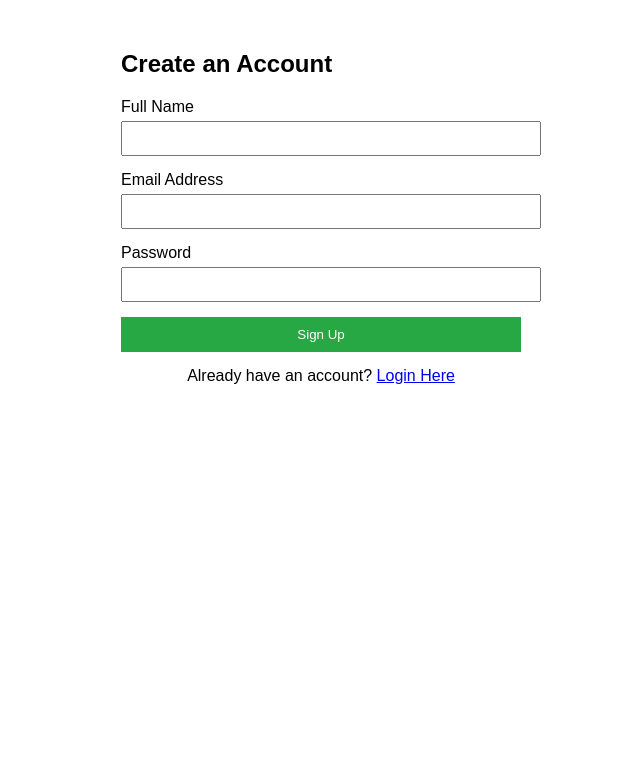
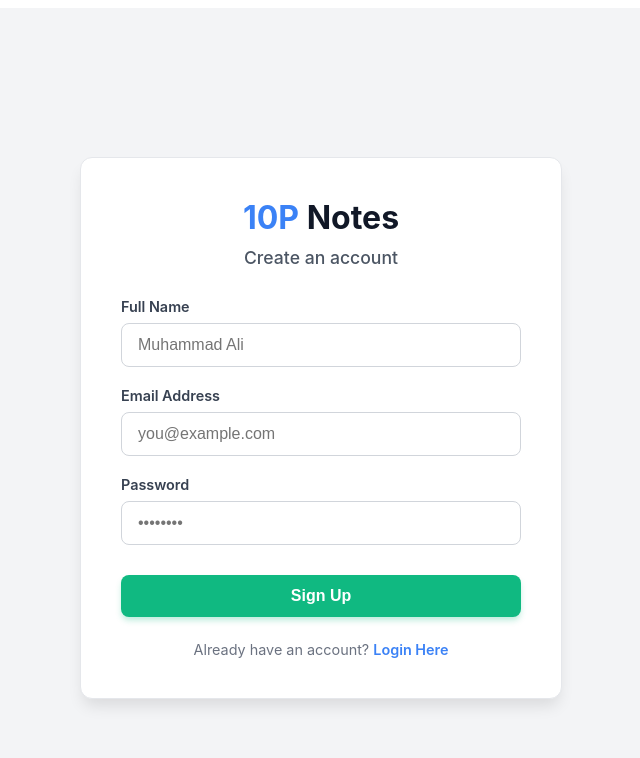
Before and after one commit to 10pshine-cohort-9/cohort-9-mern-16167-raja, a React (Vite) app in the folder frontend/: page /register in a window 1280 px wide. Shown: the top 758 px of the page, without its empty margins (319-959 px from the left). Built offline with nearby package versions, Linux system fonts and the light colour scheme.

Commit message:
feat(frontend): polish authentication ui and integrate react-quill rich text editor

```diff
--- a/frontend/package.json
+++ b/frontend/package.json
@@ -14,6 +14,7 @@
     "axios": "^1.19.0",
     "react": "^19.2.8",
     "react-dom": "^19.2.8",
+    "react-quill-new": "^3.8.3",
     "react-router-dom": "^7.18.2"
   },
   "devDependencies": {
--- a/frontend/src/pages/Dashboard.tsx
+++ b/frontend/src/pages/Dashboard.tsx
@@ -2,7 +2,11 @@ import React, { useEffect, useState, FormEvent } from 'react';
 import { useNavigate } from 'react-router-dom';
 import axios from 'axios';
 import { AuthResponse } from './Login';
-import { getValidSession } from '../components/ProtectedRoute'; // Importing our new safe parser
+import { getValidSession } from '../components/ProtectedRoute';
+
+// --- NEW: Import React Quill and its CSS ---
+import ReactQuill from 'react-quill-new';
+import 'react-quill-new/dist/quill.snow.css';
 
 export interface Note {
   _id: string;
@@ -14,6 +18,7 @@ export interface Note {
 const Dashboard = () => {
   const [notes, setNotes] = useState<Note[]>([]);
   const [error, setError] = useState('');
+  const [isLoading, setIsLoading] = useState(true);
 
   const [showForm, setShowForm] = useState(false);
   const [title, setTitle] = useState('');
@@ -22,8 +27,6 @@ const Dashboard = () => {
   const [editingNoteId, setEditingNoteId] = useState<string | null>(null);
 
   const navigate = useNavigate();
-
-  // Use the safe helper instead of direct JSON.parse
   const userInfo = getValidSession();
 
   useEffect(() => {
@@ -37,6 +40,7 @@ const Dashboard = () => {
 
   const fetchNotes = async () => {
     try {
+      setIsLoading(true);
       const config = { headers: { Authorization: `Bearer ${userInfo?.token}` } };
       const { data } = await axios.get<Note[]>('/api/notes', config);
       setNotes(data);
@@ -46,6 +50,8 @@ const Dashboard = () => {
       } else {
         setError('An unexpected error occurred while fetching notes');
       }
+    } finally {
+      setIsLoading(false);
     }
   };
 
@@ -53,18 +59,20 @@ const Dashboard = () => {
     e.preventDefault();
     setFormError('');
 
+    // Ensure they don't submit an empty rich text box (ReactQuill leaves <p><br></p> when empty)
+    if (!content || content === '<p><br></p>') {
+      setFormError('Note content cannot be empty.');
+      return;
+    }
+
     try {
       const config = { headers: { Authorization: `Bearer ${userInfo?.token}` } };
 
       if (editingNoteId) {
         const { data } = await axios.put<Note>(`/api/notes/${editingNoteId}`, { title, content }, config);
-        // FIX: Use functional state update to prevent race conditions
-        setNotes((currentNotes) =>
-          currentNotes.map((note) => (note._id === editingNoteId ? data : note))
-        );
+        setNotes((currentNotes) => currentNotes.map((note) => (note._id === editingNoteId ? data : note)));
       } else {
         const { data } = await axios.post<Note>('/api/notes', { title, content }, config);
-        // FIX: Use functional state update
         setNotes((currentNotes) => [data, ...currentNotes]);
       }
 
@@ -91,19 +99,12 @@ const Dashboard = () => {
 
   const handleDeleteNote = async (id: string) => {
     if (!window.confirm('Are you sure you want to delete this note?')) return;
-
     try {
       const config = { headers: { Authorization: `Bearer ${userInfo?.token}` } };
       await axios.delete(`/api/notes/${id}`, config);
-
-      // FIX: Use functional state update
       setNotes((currentNotes) => currentNotes.filter((note) => note._id !== id));
     } catch (err: unknown) {
-      if (axios.isAxiosError(err)) {
-        alert(err.response?.data?.message || 'Failed to delete note');
-      } else {
-        alert('An unexpected error occurred while deleting');
-      }
+      alert('Failed to delete note');
     }
   };
 
@@ -122,67 +123,133 @@ const Dashboard = () => {
     navigate('/login');
   };
 
+  // Custom toolbar settings for ReactQuill
+  const modules = {
+    toolbar: [
+      [{ 'header': [1, 2, false] }],
+      ['bold', 'italic', 'underline', 'strike', 'blockquote'],
+      [{'list': 'ordered'}, {'list': 'bullet'}, {'indent': '-1'}, {'indent': '+1'}],
+      ['link'],
+      ['clean']
+    ],
+  };
+
   return (
-    <div style={{ padding: '20px', fontFamily: 'sans-serif', maxWidth: '800px', margin: '0 auto' }}>
+    <div style={{ backgroundColor: '#f3f4f6', minHeight: '100vh', fontFamily: '"Inter", "Segoe UI", sans-serif' }}>
 
-      <div style={{ display: 'flex', justifyContent: 'space-between', alignItems: 'center' }}>
-        <h2>Welcome, {userInfo?.name}!</h2>
-        <button onClick={handleLogout} style={{ padding: '8px 15px', backgroundColor: '#dc3545', color: 'white', border: 'none', borderRadius: '4px', cursor: 'pointer' }}>
+      {/* Top Navigation Bar */}
+      <nav style={{ backgroundColor: '#ffffff', padding: '16px 32px', boxShadow: '0 1px 3px rgba(0,0,0,0.1)', display: 'flex', justifyContent: 'space-between', alignItems: 'center', position: 'sticky', top: 0, zIndex: 100 }}>
+        <h1 style={{ margin: 0, fontSize: '1.5rem', color: '#111827', fontWeight: 700 }}>
+          <span style={{ color: '#3b82f6' }}>10P</span> Notes
+        </h1>
+        <div style={{ display: 'flex', alignItems: 'center', gap: '20px' }}>
+          <span style={{ color: '#4b5563', fontWeight: 500 }}>Hello, {userInfo?.name?.split(' ')[0]}</span>
+          <button
+            onClick={handleLogout}
+            style={{ padding: '8px 16px', backgroundColor: '#fef2f2', color: '#ef4444', border: '1px solid #fecaca', borderRadius: '6px', cursor: 'pointer', fontWeight: 600, transition: 'all 0.2s' }}
+            onMouseOver={(e) => e.currentTarget.style.backgroundColor = '#fee2e2'}
+            onMouseOut={(e) => e.currentTarget.style.backgroundColor = '#fef2f2'}
+          >
             Logout
           </button>
         </div>
+      </nav>
 
-      <hr style={{ margin: '20px 0', border: '1px solid #eee' }} />
+      {/* Main Content Area */}
+      <main style={{ maxWidth: '1000px', margin: '0 auto', padding: '40px 20px' }}>
 
-      <div style={{ display: 'flex', justifyContent: 'space-between', alignItems: 'center', marginBottom: '20px' }}>
-        <h3>My Notes</h3>
-        <button onClick={handleToggleForm} style={{ padding: '8px 15px', backgroundColor: showForm ? '#6c757d' : '#28a745', color: 'white', border: 'none', borderRadius: '4px', cursor: 'pointer' }}>
-          {showForm ? 'Cancel' : '+ Create Note'}
+        {/* Action Header */}
+        <div style={{ display: 'flex', justifyContent: 'space-between', alignItems: 'center', marginBottom: '30px' }}>
+          <h2 style={{ margin: 0, fontSize: '1.75rem', color: '#111827' }}>My Dashboard</h2>
+          <button
+            onClick={handleToggleForm}
+            style={{ padding: '10px 20px', backgroundColor: showForm ? '#6b7280' : '#3b82f6', color: 'white', border: 'none', borderRadius: '8px', cursor: 'pointer', fontWeight: 600, boxShadow: '0 4px 6px -1px rgba(59, 130, 246, 0.3)', transition: 'background-color 0.2s' }}
+          >
+            {showForm ? 'Close Editor' : '+ Create New Note'}
           </button>
         </div>
 
-      {error && <div style={{ color: 'red', marginBottom: '15px', padding: '10px', backgroundColor: '#f8d7da', borderRadius: '4px' }}>{error}</div>}
+        {error && <div style={{ padding: '12px', backgroundColor: '#fee2e2', color: '#b91c1c', borderRadius: '8px', marginBottom: '20px', border: '1px solid #fecaca' }}>{error}</div>}
 
+        {/* Note Editor Modal/Card */}
         {showForm && (
-        <div style={{ marginBottom: '30px', padding: '20px', backgroundColor: '#f8f9fa', borderRadius: '8px', border: '1px solid #ddd' }}>
-          <h4 style={{ marginTop: 0 }}>{editingNoteId ? 'Edit Note' : 'Create a New Note'}</h4>
-          {formError && <div style={{ color: 'red', marginBottom: '10px' }}>{formError}</div>}
-          <form onSubmit={handleSubmitNote} style={{ display: 'flex', flexDirection: 'column', gap: '15px' }}>
+          <div style={{ backgroundColor: '#ffffff', padding: '24px', borderRadius: '12px', boxShadow: '0 10px 15px -3px rgba(0, 0, 0, 0.1)', marginBottom: '40px', border: '1px solid #e5e7eb', animation: 'fadeIn 0.3s ease-in-out' }}>
+            <h3 style={{ marginTop: 0, marginBottom: '20px', color: '#111827', fontSize: '1.25rem' }}>{editingNoteId ? '✏️ Edit Note' : '📝 Create Note'}</h3>
+            {formError && <div style={{ color: '#ef4444', marginBottom: '16px', fontSize: '0.875rem' }}>{formError}</div>}
+
+            <form onSubmit={handleSubmitNote} style={{ display: 'flex', flexDirection: 'column', gap: '16px' }}>
               <input
-              type="text" placeholder="Note Title" value={title} onChange={(e) => setTitle(e.target.value)} required
-              style={{ padding: '10px', borderRadius: '4px', border: '1px solid #ccc' }}
+                type="text" placeholder="Give your note a title..." value={title} onChange={(e) => setTitle(e.target.value)} required
+                style={{ padding: '12px 16px', borderRadius: '8px', border: '1px solid #d1d5db', fontSize: '1rem', outline: 'none' }}
               />
-            <textarea
-              placeholder="Write your note details here..." value={content} onChange={(e) => setContent(e.target.value)} required rows={4}
-              style={{ padding: '10px', borderRadius: '4px', border: '1px solid #ccc', resize: 'vertical' }}
+
+              {/* --- NEW: React Quill Editor --- */}
+              <div style={{ marginBottom: '40px' }}>
+                <ReactQuill
+                  theme="snow"
+                  value={content}
+                  onChange={setContent}
+                  modules={modules}
+                  style={{ height: '200px' }}
                 />
-            <button type="submit" style={{ padding: '10px', backgroundColor: editingNoteId ? '#ffc107' : '#007bff', color: editingNoteId ? 'black' : 'white', border: 'none', borderRadius: '4px', cursor: 'pointer', fontWeight: 'bold' }}>
-              {editingNoteId ? 'Update Note' : 'Save Note'}
+              </div>
+
+              <div style={{ display: 'flex', justifyContent: 'flex-end', gap: '12px', marginTop: '8px' }}>
+                <button type="button" onClick={handleToggleForm} style={{ padding: '10px 20px', backgroundColor: 'transparent', color: '#4b5563', border: 'none', borderRadius: '8px', cursor: 'pointer', fontWeight: 600 }}>
+                  Cancel
                 </button>
+                <button type="submit" style={{ padding: '10px 24px', backgroundColor: '#10b981', color: 'white', border: 'none', borderRadius: '8px', cursor: 'pointer', fontWeight: 600, boxShadow: '0 4px 6px -1px rgba(16, 185, 129, 0.3)' }}>
+                  {editingNoteId ? 'Save Changes' : 'Publish Note'}
+                </button>
+              </div>
             </form>
           </div>
         )}
 
-      {notes.length === 0 ? (
-        <p style={{ color: '#666', fontStyle: 'italic' }}>No notes found. Create your first note!</p>
+        {/* Notes Grid */}
+        {isLoading ? (
+          <div style={{ display: 'flex', justifyContent: 'center', padding: '60px 0' }}>
+            <div style={{ width: '40px', height: '40px', border: '4px solid #e5e7eb', borderTopColor: '#3b82f6', borderRadius: '50%', animation: 'spin 1s linear infinite' }}></div>
+            <style>{`@keyframes spin { 0% { transform: rotate(0deg); } 100% { transform: rotate(360deg); } }`}</style>
+          </div>
+        ) : notes.length === 0 ? (
+          <div style={{ textAlign: 'center', padding: '60px 20px', backgroundColor: '#ffffff', borderRadius: '12px', border: '1px dashed #d1d5db' }}>
+            <h3 style={{ color: '#4b5563', margin: '0 0 8px 0' }}>It's quiet here...</h3>
+            <p style={{ color: '#9ca3af', margin: 0 }}>Click the button above to create your first note.</p>
+          </div>
         ) : (
-        <div style={{ display: 'grid', gap: '15px' }}>
+          <div style={{ display: 'grid', gridTemplateColumns: 'repeat(auto-fill, minmax(300px, 1fr))', gap: '24px' }}>
             {notes.map((note) => (
-            <div key={note._id} style={{ border: '1px solid #ddd', padding: '15px', borderRadius: '8px', boxShadow: '0 2px 4px rgba(0,0,0,0.05)' }}>
-              <h4 style={{ margin: '0 0 10px 0', color: '#333' }}>{note.title}</h4>
-              <p style={{ margin: '0 0 15px 0', color: '#555', lineHeight: '1.5', whiteSpace: 'pre-wrap' }}>{note.content}</p>
+              <div key={note._id} style={{ backgroundColor: '#ffffff', borderRadius: '12px', padding: '20px', boxShadow: '0 4px 6px -1px rgba(0, 0, 0, 0.05)', border: '1px solid #f3f4f6', display: 'flex', flexDirection: 'column', transition: 'transform 0.2s', cursor: 'default' }}
+                onMouseOver={(e) => e.currentTarget.style.transform = 'translateY(-4px)'}
+                onMouseOut={(e) => e.currentTarget.style.transform = 'translateY(0)'}
+              >
+                <h4 style={{ margin: '0 0 12px 0', color: '#111827', fontSize: '1.25rem', lineHeight: '1.4' }}>{note.title}</h4>
 
-              <div style={{ display: 'flex', justifyContent: 'space-between', alignItems: 'center' }}>
-                <small style={{ color: '#999' }}>{new Date(note.createdAt).toLocaleDateString()}</small>
-                <div>
-                  <button onClick={() => handleEditClick(note)} style={{ padding: '5px 10px', marginRight: '5px', backgroundColor: '#ffc107', border: 'none', borderRadius: '3px', cursor: 'pointer' }}>Edit</button>
-                  <button onClick={() => handleDeleteNote(note._id)} style={{ padding: '5px 10px', backgroundColor: '#dc3545', color: 'white', border: 'none', borderRadius: '3px', cursor: 'pointer' }}>Delete</button>
+                {/* --- NEW: Rendering HTML content securely --- */}
+                <div
+                  style={{ margin: '0 0 20px 0', color: '#4b5563', lineHeight: '1.6', flexGrow: 1, fontSize: '0.95rem', overflowWrap: 'break-word' }}
+                  dangerouslySetInnerHTML={{ __html: note.content }}
+                />
+
+                <div style={{ display: 'flex', justifyContent: 'space-between', alignItems: 'center', paddingTop: '16px', borderTop: '1px solid #f3f4f6' }}>
+                  <span style={{ color: '#9ca3af', fontSize: '0.85rem' }}>
+                    {new Date(note.createdAt).toLocaleDateString(undefined, { month: 'short', day: 'numeric', year: 'numeric' })}
+                  </span>
+                  <div style={{ display: 'flex', gap: '8px' }}>
+                    <button onClick={() => handleEditClick(note)} style={{ padding: '6px 12px', backgroundColor: '#fef3c7', color: '#d97706', border: 'none', borderRadius: '6px', cursor: 'pointer', fontSize: '0.85rem', fontWeight: 600 }}>
+                      Edit
+                    </button>
+                    <button onClick={() => handleDeleteNote(note._id)} style={{ padding: '6px 12px', backgroundColor: '#fee2e2', color: '#dc2626', border: 'none', borderRadius: '6px', cursor: 'pointer', fontSize: '0.85rem', fontWeight: 600 }}>
+                      Delete
+                    </button>
                   </div>
                 </div>
               </div>
             ))}
           </div>
         )}
+      </main>
     </div>
   );
 };
--- a/frontend/src/pages/Login.tsx
+++ b/frontend/src/pages/Login.tsx
@@ -9,19 +9,18 @@ export interface AuthResponse {
   token: string;
 }
 
-/**
- * Login Page Component
- */
 const Login = () => {
   const [email, setEmail] = useState('');
   const [password, setPassword] = useState('');
   const [error, setError] = useState('');
+  const [isLoading, setIsLoading] = useState(false);
 
   const navigate = useNavigate();
 
   const submitHandler = async (e: FormEvent<HTMLFormElement>) => {
     e.preventDefault();
     setError('');
+    setIsLoading(true);
 
     try {
       const { data } = await axios.post<AuthResponse>('/api/auth/login', {
@@ -37,45 +36,49 @@ const Login = () => {
       } else {
         setError('An unexpected error occurred');
       }
+    } finally {
+      setIsLoading(false);
     }
   };
 
   return (
-    <div style={{ maxWidth: '400px', margin: '50px auto', fontFamily: 'sans-serif' }}>
-      <h2>Login to Notes App</h2>
+    <div style={{ backgroundColor: '#f3f4f6', minHeight: '100vh', display: 'flex', alignItems: 'center', justifyContent: 'center', fontFamily: '"Inter", "Segoe UI", sans-serif', padding: '20px' }}>
+      <div style={{ backgroundColor: '#ffffff', padding: '40px', borderRadius: '12px', boxShadow: '0 10px 15px -3px rgba(0, 0, 0, 0.1)', width: '100%', maxWidth: '400px', border: '1px solid #e5e7eb' }}>
 
-      {error && <div style={{ color: 'red', marginBottom: '10px' }}>{error}</div>}
+        <div style={{ textAlign: 'center', marginBottom: '30px' }}>
+          <h1 style={{ margin: '0 0 10px 0', fontSize: '2rem', color: '#111827', fontWeight: 700 }}>
+            <span style={{ color: '#3b82f6' }}>10P</span> Notes
+          </h1>
+          <h2 style={{ margin: 0, color: '#4b5563', fontSize: '1.1rem', fontWeight: 500 }}>Welcome back</h2>
+        </div>
 
-      <form onSubmit={submitHandler} style={{ display: 'flex', flexDirection: 'column', gap: '15px' }}>
+        {error && <div style={{ padding: '12px', backgroundColor: '#fee2e2', color: '#b91c1c', borderRadius: '8px', marginBottom: '20px', border: '1px solid #fecaca', fontSize: '0.9rem', textAlign: 'center' }}>{error}</div>}
+
+        <form onSubmit={submitHandler} style={{ display: 'flex', flexDirection: 'column', gap: '20px' }}>
           <div>
-          <label style={{ display: 'block', marginBottom: '5px' }}>Email Address</label>
+            <label style={{ display: 'block', marginBottom: '8px', color: '#374151', fontSize: '0.9rem', fontWeight: 600 }}>Email Address</label>
             <input
-            type="email"
-            value={email}
-            onChange={(e) => setEmail(e.target.value)}
-            required
-            style={{ width: '100%', padding: '8px' }}
+              type="email" placeholder="you@example.com" value={email} onChange={(e) => setEmail(e.target.value)} required
+              style={{ width: '100%', boxSizing: 'border-box', padding: '12px 16px', borderRadius: '8px', border: '1px solid #d1d5db', fontSize: '1rem', outline: 'none' }}
             />
           </div>
 
           <div>
-          <label style={{ display: 'block', marginBottom: '5px' }}>Password</label>
+            <label style={{ display: 'block', marginBottom: '8px', color: '#374151', fontSize: '0.9rem', fontWeight: 600 }}>Password</label>
             <input
-            type="password"
-            value={password}
-            onChange={(e) => setPassword(e.target.value)}
-            required
-            style={{ width: '100%', padding: '8px' }}
+              type="password" placeholder="••••••••" value={password} onChange={(e) => setPassword(e.target.value)} required
+              style={{ width: '100%', boxSizing: 'border-box', padding: '12px 16px', borderRadius: '8px', border: '1px solid #d1d5db', fontSize: '1rem', outline: 'none' }}
             />
           </div>
 
-        <button type="submit" style={{ padding: '10px', backgroundColor: '#007bff', color: 'white', border: 'none', cursor: 'pointer' }}>
-          Sign In
+          <button type="submit" disabled={isLoading} style={{ width: '100%', padding: '12px', backgroundColor: isLoading ? '#93c5fd' : '#3b82f6', color: 'white', border: 'none', borderRadius: '8px', cursor: isLoading ? 'not-allowed' : 'pointer', fontWeight: 600, fontSize: '1rem', marginTop: '10px', transition: 'background-color 0.2s', boxShadow: '0 4px 6px -1px rgba(59, 130, 246, 0.3)' }}>
+            {isLoading ? 'Signing in...' : 'Sign In'}
           </button>
         </form>
 
-      <div style={{ marginTop: '15px', textAlign: 'center' }}>
-        Don't have an account? <Link to="/register">Register Here</Link>
+        <div style={{ marginTop: '24px', textAlign: 'center', fontSize: '0.9rem', color: '#6b7280' }}>
+          Don't have an account? <Link to="/register" style={{ color: '#3b82f6', textDecoration: 'none', fontWeight: 600 }}>Register Here</Link>
+        </div>
       </div>
     </div>
   );
--- a/frontend/src/pages/Register.tsx
+++ b/frontend/src/pages/Register.tsx
@@ -1,22 +1,21 @@
 import React, { useState, FormEvent } from 'react';
 import { useNavigate, Link } from 'react-router-dom';
 import axios from 'axios';
-import { AuthResponse } from './Login'; // Importing the shared type
+import { AuthResponse } from './Login';
 
-/**
- * Register Page Component
- */
 const Register = () => {
   const [name, setName] = useState('');
   const [email, setEmail] = useState('');
   const [password, setPassword] = useState('');
   const [error, setError] = useState('');
+  const [isLoading, setIsLoading] = useState(false);
 
   const navigate = useNavigate();
 
   const submitHandler = async (e: FormEvent<HTMLFormElement>) => {
     e.preventDefault();
     setError('');
+    setIsLoading(true);
 
     try {
       const { data } = await axios.post<AuthResponse>('/api/auth/register', {
@@ -33,56 +32,57 @@ const Register = () => {
       } else {
         setError('An unexpected error occurred');
       }
+    } finally {
+      setIsLoading(false);
     }
   };
 
   return (
-    <div style={{ maxWidth: '400px', margin: '50px auto', fontFamily: 'sans-serif' }}>
-      <h2>Create an Account</h2>
+    <div style={{ backgroundColor: '#f3f4f6', minHeight: '100vh', display: 'flex', alignItems: 'center', justifyContent: 'center', fontFamily: '"Inter", "Segoe UI", sans-serif', padding: '20px' }}>
+      <div style={{ backgroundColor: '#ffffff', padding: '40px', borderRadius: '12px', boxShadow: '0 10px 15px -3px rgba(0, 0, 0, 0.1)', width: '100%', maxWidth: '400px', border: '1px solid #e5e7eb' }}>
 
-      {error && <div style={{ color: 'red', marginBottom: '10px' }}>{error}</div>}
+        <div style={{ textAlign: 'center', marginBottom: '30px' }}>
+          <h1 style={{ margin: '0 0 10px 0', fontSize: '2rem', color: '#111827', fontWeight: 700 }}>
+            <span style={{ color: '#3b82f6' }}>10P</span> Notes
+          </h1>
+          <h2 style={{ margin: 0, color: '#4b5563', fontSize: '1.1rem', fontWeight: 500 }}>Create an account</h2>
+        </div>
 
-      <form onSubmit={submitHandler} style={{ display: 'flex', flexDirection: 'column', gap: '15px' }}>
+        {error && <div style={{ padding: '12px', backgroundColor: '#fee2e2', color: '#b91c1c', borderRadius: '8px', marginBottom: '20px', border: '1px solid #fecaca', fontSize: '0.9rem', textAlign: 'center' }}>{error}</div>}
+
+        <form onSubmit={submitHandler} style={{ display: 'flex', flexDirection: 'column', gap: '20px' }}>
           <div>
-          <label style={{ display: 'block', marginBottom: '5px' }}>Full Name</label>
+            <label style={{ display: 'block', marginBottom: '8px', color: '#374151', fontSize: '0.9rem', fontWeight: 600 }}>Full Name</label>
             <input
-            type="text"
-            value={name}
-            onChange={(e) => setName(e.target.value)}
-            required
-            style={{ width: '100%', padding: '8px' }}
+              type="text" placeholder="Muhammad Ali" value={name} onChange={(e) => setName(e.target.value)} required
+              style={{ width: '100%', boxSizing: 'border-box', padding: '12px 16px', borderRadius: '8px', border: '1px solid #d1d5db', fontSize: '1rem', outline: 'none' }}
             />
           </div>
 
           <div>
-          <label style={{ display: 'block', marginBottom: '5px' }}>Email Address</label>
+            <label style={{ display: 'block', marginBottom: '8px', color: '#374151', fontSize: '0.9rem', fontWeight: 600 }}>Email Address</label>
             <input
-            type="email"
-            value={email}
-            onChange={(e) => setEmail(e.target.value)}
-            required
-            style={{ width: '100%', padding: '8px' }}
+              type="email" placeholder="you@example.com" value={email} onChange={(e) => setEmail(e.target.value)} required
+              style={{ width: '100%', boxSizing: 'border-box', padding: '12px 16px', borderRadius: '8px', border: '1px solid #d1d5db', fontSize: '1rem', outline: 'none' }}
             />
           </div>
 
           <div>
-          <label style={{ display: 'block', marginBottom: '5px' }}>Password</label>
+            <label style={{ display: 'block', marginBottom: '8px', color: '#374151', fontSize: '0.9rem', fontWeight: 600 }}>Password</label>
             <input
-            type="password"
-            value={password}
-            onChange={(e) => setPassword(e.target.value)}
-            required
-            style={{ width: '100%', padding: '8px' }}
+              type="password" placeholder="••••••••" value={password} onChange={(e) => setPassword(e.target.value)} required minLength={6}
+              style={{ width: '100%', boxSizing: 'border-box', padding: '12px 16px', borderRadius: '8px', border: '1px solid #d1d5db', fontSize: '1rem', outline: 'none' }}
             />
           </div>
 
-        <button type="submit" style={{ padding: '10px', backgroundColor: '#28a745', color: 'white', border: 'none', cursor: 'pointer' }}>
-          Sign Up
+          <button type="submit" disabled={isLoading} style={{ width: '100%', padding: '12px', backgroundColor: isLoading ? '#10b981' : '#10b981', color: 'white', border: 'none', borderRadius: '8px', cursor: isLoading ? 'not-allowed' : 'pointer', fontWeight: 600, fontSize: '1rem', marginTop: '10px', boxShadow: '0 4px 6px -1px rgba(16, 185, 129, 0.3)' }}>
+            {isLoading ? 'Creating account...' : 'Sign Up'}
           </button>
         </form>
 
-      <div style={{ marginTop: '15px', textAlign: 'center' }}>
-        Already have an account? <Link to="/login">Login Here</Link>
+        <div style={{ marginTop: '24px', textAlign: 'center', fontSize: '0.9rem', color: '#6b7280' }}>
+          Already have an account? <Link to="/login" style={{ color: '#3b82f6', textDecoration: 'none', fontWeight: 600 }}>Login Here</Link>
+        </div>
       </div>
     </div>
   );
```
Also changed, not shown: 1 other file (tests, documents, lock files or other folders). Lines whose indentation alone changed are shown as unchanged.
